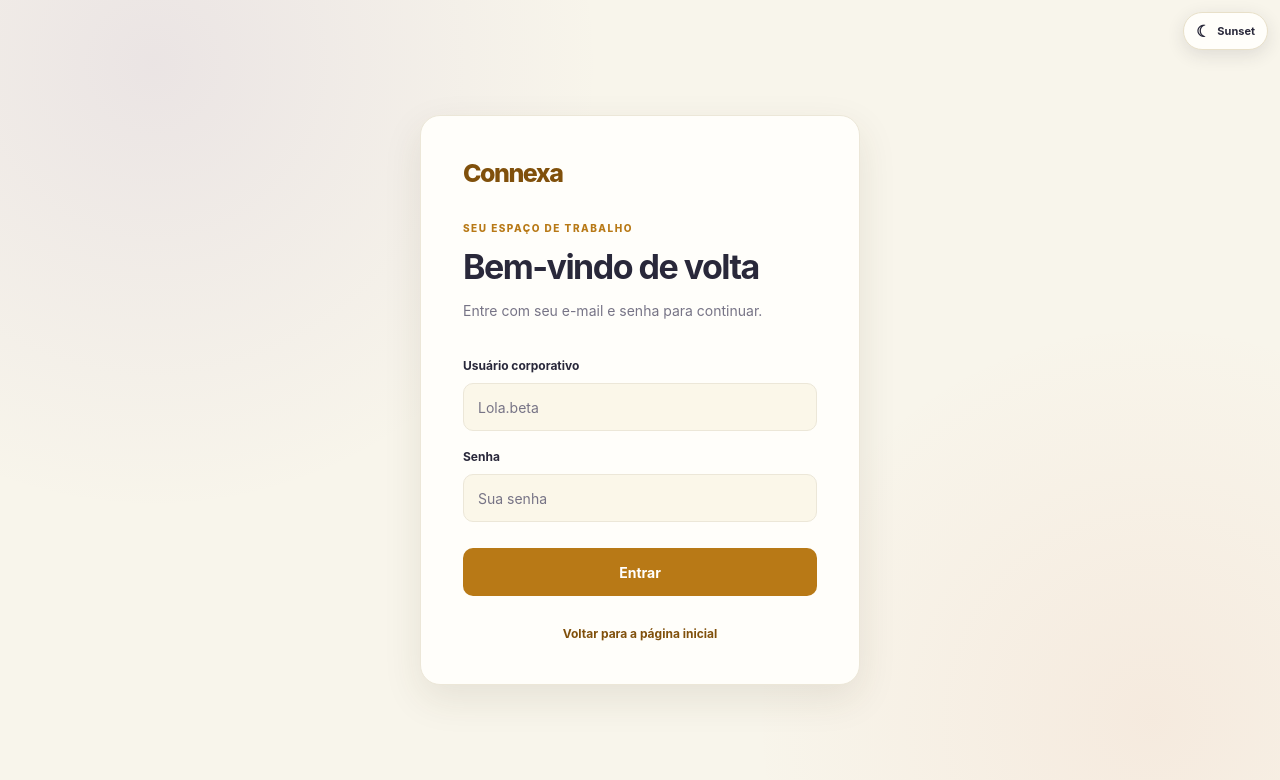
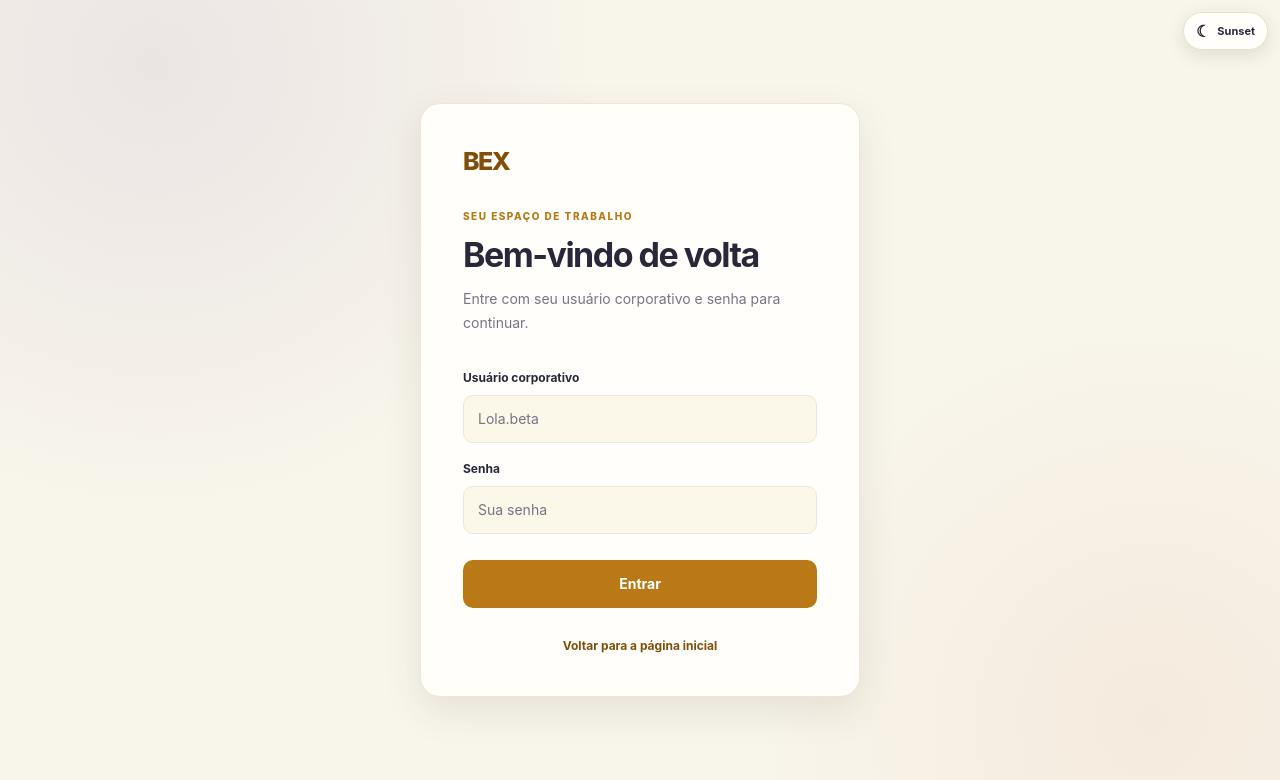
Before and after one commit to jazxzd/BEX, a Next.js app: page /login in a window 1280 px wide. Shown: the top 780 px of the page. Built offline with nearby package versions, Linux system fonts and the light colour scheme.

Commit message:
chore(auth): update login copy for corporate usernames

```diff
--- a/src/app/login/page.tsx
+++ b/src/app/login/page.tsx
@@ -4,7 +4,7 @@ import { LoginForm } from "./login-form";
 
 export const metadata: Metadata = {
   title: "Entrar",
-  description: "Acesse sua conta Connexa.",
+  description: "Acesse sua conta BEX.",
 };
 
 type LoginPageProps = {
@@ -17,9 +17,9 @@ function getSafeRedirectDestination(next?: string) {
   }
 
   try {
-    const destination = new URL(next, "https://connexa.invalid");
+    const destination = new URL(next, "https://bex.invalid");
 
-    if (destination.origin !== "https://connexa.invalid") {
+    if (destination.origin !== "https://bex.invalid") {
       return "/";
     }
 
@@ -37,12 +37,12 @@ export default async function LoginPage({ searchParams }: LoginPageProps) {
     <main className="auth-page">
       <section className="auth-card" aria-labelledby="login-title">
         <Link className="auth-brand" href="/">
-          Connexa
+          BEX
         </Link>
         <p className="auth-eyebrow">SEU ESPAÇO DE TRABALHO</p>
         <h1 id="login-title">Bem-vindo de volta</h1>
         <p className="auth-description">
-          Entre com seu e-mail e senha para continuar.
+          Entre com seu usuário corporativo e senha para continuar.
         </p>
         {reason === "session-expired" && (
           <p className="auth-notice" role="status">
```
